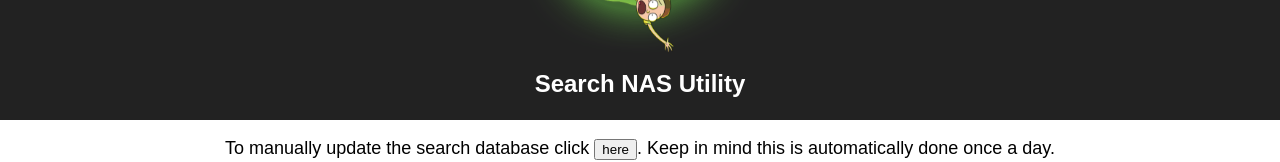
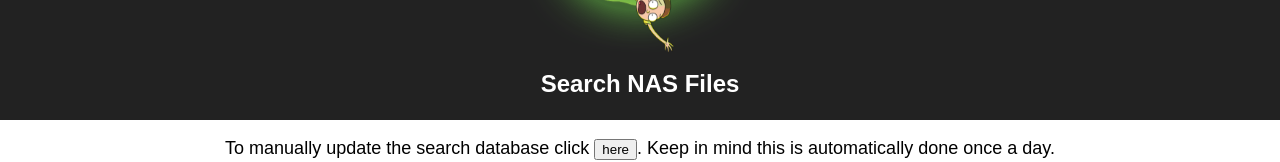
Before and after one commit to KyleScharnhorst/search-nas-react, a React (Create React App) app: page / in a window 1280 px wide. Shown: the part 220-382 px from the top of the page. Built offline with nearby package versions, Linux system fonts and the light colour scheme.

Commit message:
Change: app title now search nas files.

```diff
--- a/src/App.js
+++ b/src/App.js
@@ -57,7 +57,7 @@ class App extends Component {
             <div className="App">
                 <header className="App-header">
                     <img src={require("./images/RickandMortyPortal.png")} className="App-logo" alt="logo" />
-                    <h1 className="App-title">Search NAS Utility</h1>
+                    <h1 className="App-title">Search NAS Files</h1>
                 </header>
                 {
                     this.state.isUpdating ? <p className="App-update">Updating...</p> :
```
